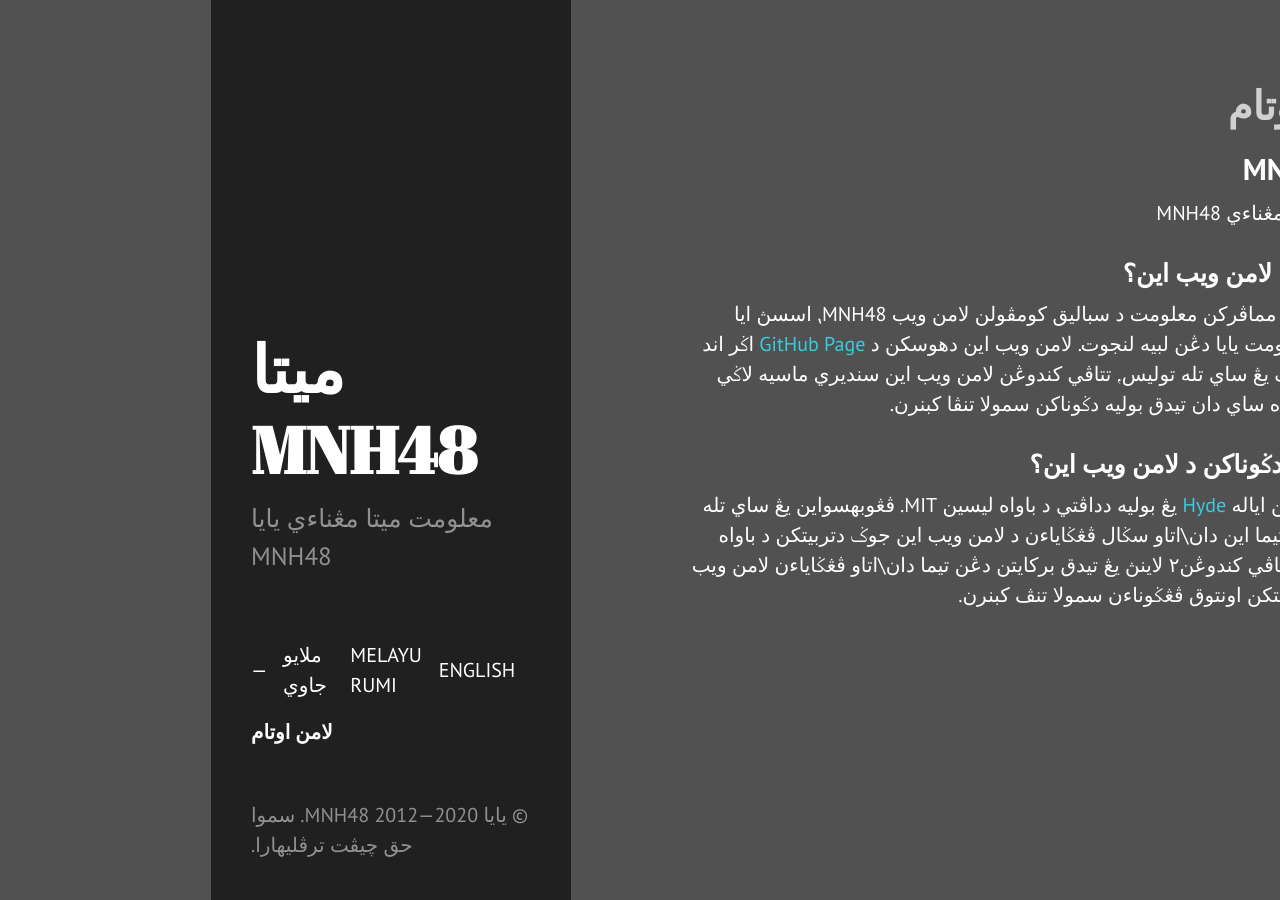
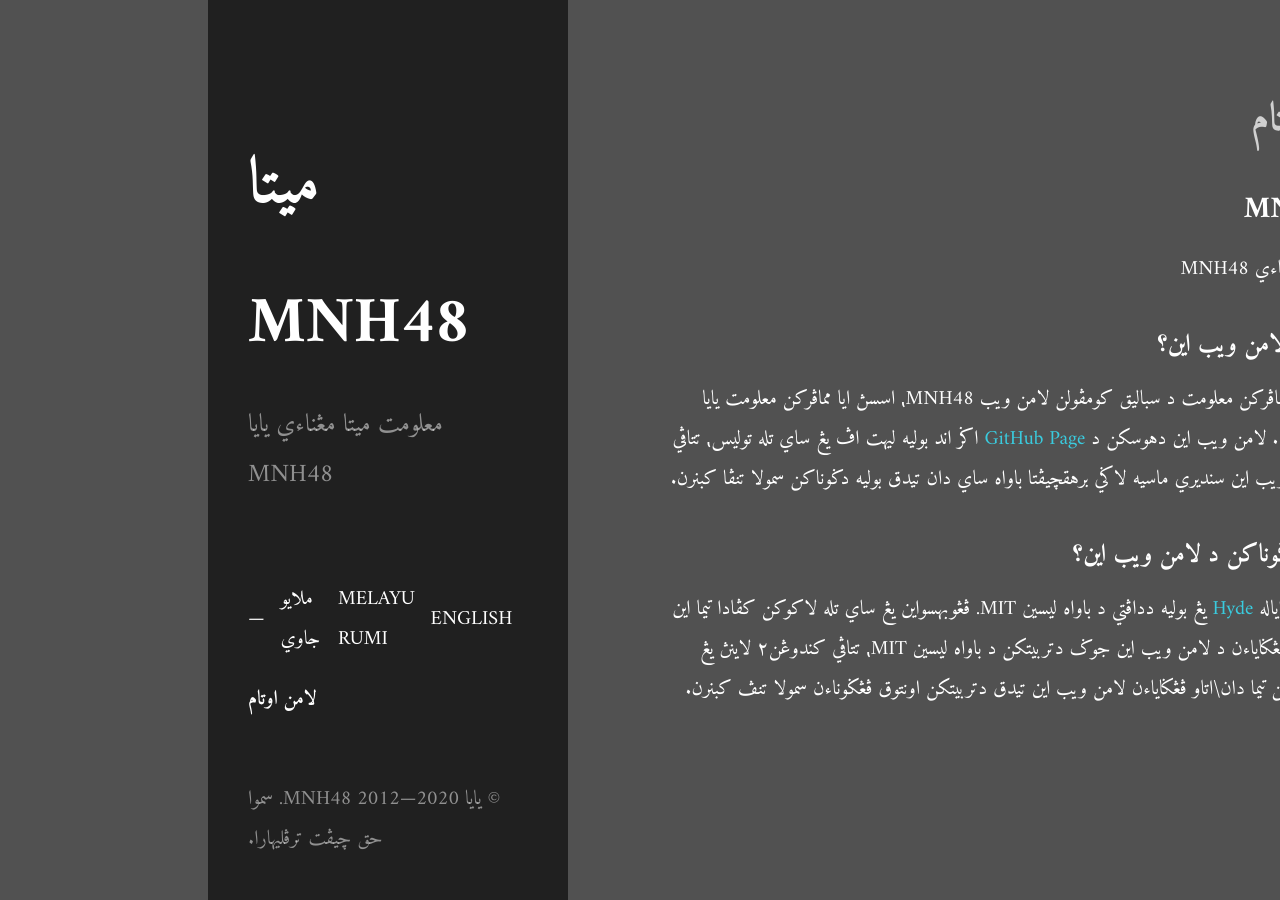
Before and after one commit to MuhdNurHidayat/meta.mnh48.moe, a Jekyll site: the page built from ms-Arab/index.md, in a window 1280 px wide. Built offline with Jekyll 4.4.1, drawn with Linux system fonts in a browser that asks for light colours.

Commit message:
fix lang code

```diff
--- a/_includes/head.html
+++ b/_includes/head.html
@@ -1,7 +1,7 @@
 {% if page.lang == "ms" %}
   {% assign title = "Meta MNH48" %}
   {% assign tagline = "Maklumat lanjut mengenai Yaya MNH48" %}
-{% elsif page.lang == "ms_Arab" %}
+{% elsif page.lang == "ms-Arab" %}
   {% assign title = "ميتا MNH48" %}
   {% assign tagline = "معلومت لنجوت مڠناءي يايا MNH48" %}
 {% else %}
--- a/_includes/sidebar.html
+++ b/_includes/sidebar.html
@@ -12,8 +12,8 @@
   {% assign rights = "Semua hak cipta terpelihara." %}
   {% assign langlinkEn = page.url | replace: "/ms/", "/en/" %}
   {% assign langlinkMs = page.url %}
-  {% assign langlinkJw = page.url | replace: "/ms/", "/ms_Arab/" %}
-{% elsif page.lang == "ms_Arab" %}
+  {% assign langlinkJw = page.url | replace: "/ms/", "/ms-Arab/" %}
+{% elsif page.lang == "ms-Arab" %}
   {% assign readin = "باچ دالم " %}
   {% assign langEn = "بهاس ايڠݢريس" %}
   {% assign langMs = "بهاس ملايو (رومي)" %}
@@ -25,8 +25,8 @@
   {% assign sitetitle = "ميتا MNH48" %}
   {% assign sitedesc = "معلومت ميتا مڠناءي يايا MNH48" %}
   {% assign rights = "سموا حق چيڤت ترڤليهارا." %}
-  {% assign langlinkEn = page.url | replace: "/ms_Arab/", "/en/" %}
-  {% assign langlinkMs = page.url | replace: "/ms_Arab/", "/ms/" %}
+  {% assign langlinkEn = page.url | replace: "/ms-Arab/", "/en/" %}
+  {% assign langlinkMs = page.url | replace: "/ms-Arab/", "/ms/" %}
   {% assign langlinkJw = page.url %}
 {% else %}
   {% assign readin = "Read in " %}
@@ -42,7 +42,7 @@
   {% assign rights = "All rights reserved." %}
   {% assign langlinkEn = page.url %}
   {% assign langlinkMs = page.url | replace: "/en/", "/ms/" %}
-  {% assign langlinkJw = page.url | replace: "/en/", "/ms_Arab/" %}
+  {% assign langlinkJw = page.url | replace: "/en/", "/ms-Arab/" %}
 {% endif %}
 <div class="sidebar">
   <div class="container sidebar-sticky">
@@ -59,7 +59,7 @@
       <div class="langsel" style="width:100%">
         <a href="{{site.baseurl}}{{langlinkEn}}" class="linkbutton" title="{{readin}}{{langEn}}{% if page.lang != 'en' %} - Read in English{% endif %}"lang="en">ENGLISH</a>
         <a href="{{site.baseurl}}{{langlinkMs}}" class="linkbutton" title="{{readin}}{{langMs}}{% if page.lang != 'ms' %} - Baca dalam bahasa Melayu Rumi{% endif %}" lang="ms">MELAYU RUMI</a>
-        <a href="{{site.baseurl}}{{langlinkJw}}" class="linkbutton" title="{{readin}}{{langJw}}{% if page.lang != 'ms_Arab' %} - باچ دالم بهاس ملايو جاوي{% endif %}" lang="ms_Arab">ملايو جاوي</a>
+        <a href="{{site.baseurl}}{{langlinkJw}}" class="linkbutton" title="{{readin}}{{langJw}}{% if page.lang != 'ms-Arab' %} - باچ دالم بهاس ملايو جاوي{% endif %}" lang="ms-Arab">ملايو جاوي</a>
         <a href="#" onclick="lightStyle();return false" class="linkbutton" style="width:8%" title="-" id="changeTheme">—</a>
       </div>
       <noscript>{{ nojs }}</noscript>
--- a/_layouts/default.html
+++ b/_layouts/default.html
@@ -1,5 +1,5 @@
 <!DOCTYPE html>
-<html lang="{{ page.lang }}"{% if page.lang == 'ms_Arab' %} dir="rtl"{% endif %}>
+<html lang="{{ page.lang }}"{% if page.lang == 'ms-Arab' %} dir="rtl"{% endif %}>
 
   {% include head.html %}
 
--- a/_layouts/jawi.html
+++ b/_layouts/jawi.html
@@ -2,7 +2,7 @@
 layout: default
 ---
 
-<div lang="ms_Arab" class="page">
-  <h1 lang="ms_Arab" class="page-title">{{ page.title }}</h1>
+<div lang="ms-Arab" class="page">
+  <h1 lang="ms-Arab" class="page-title">{{ page.title }}</h1>
   {{ content }}
 </div>
--- a/ms_Arab/index.md
+++ b/ms-Arab/index.md
@@ -1,7 +1,7 @@
 ---
 title: لامن اوتام
 layout: jawi
-lang: ms_Arab
+lang: ms-Arab
 ---
 
 ## ميتا MNH48
```
